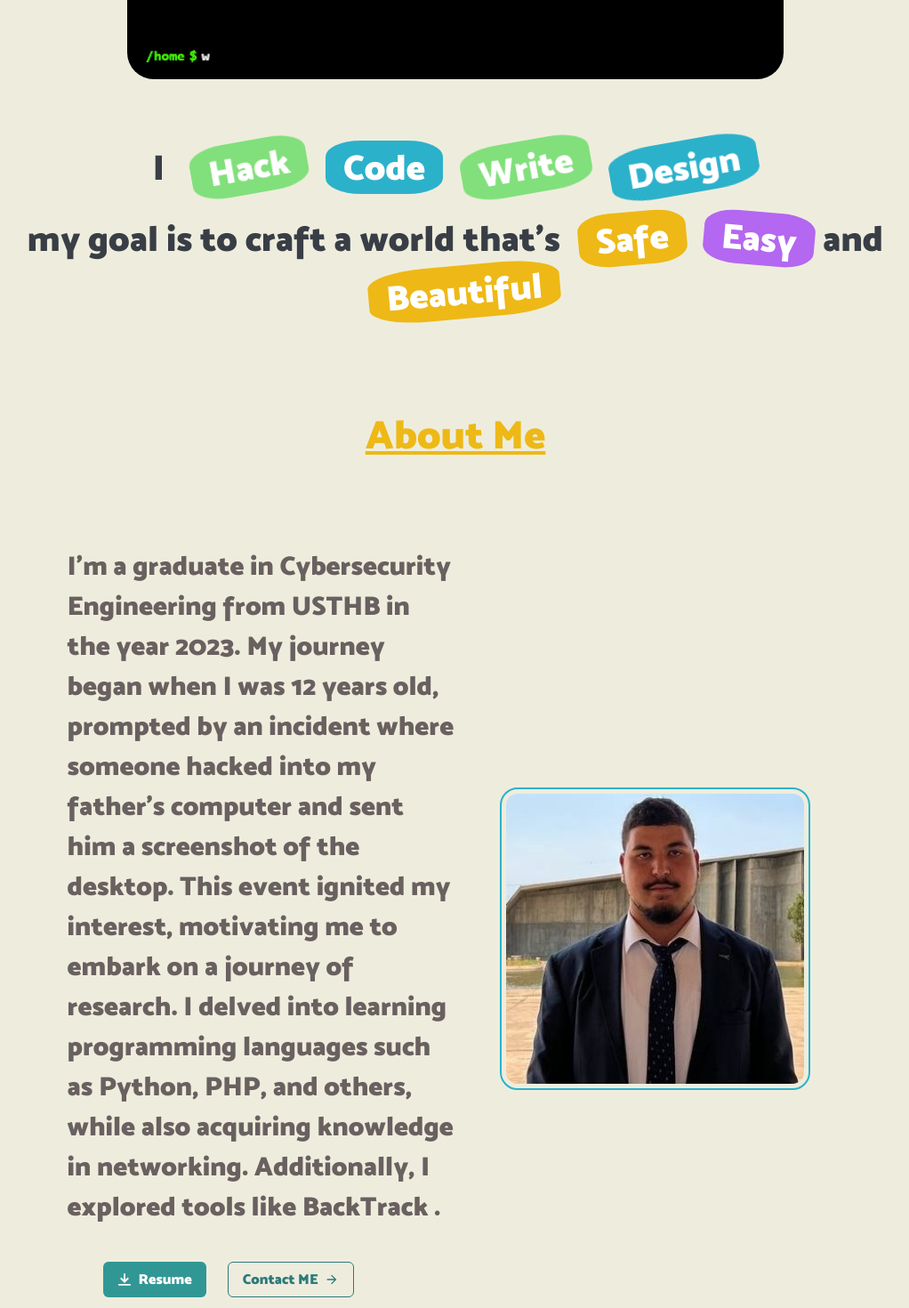
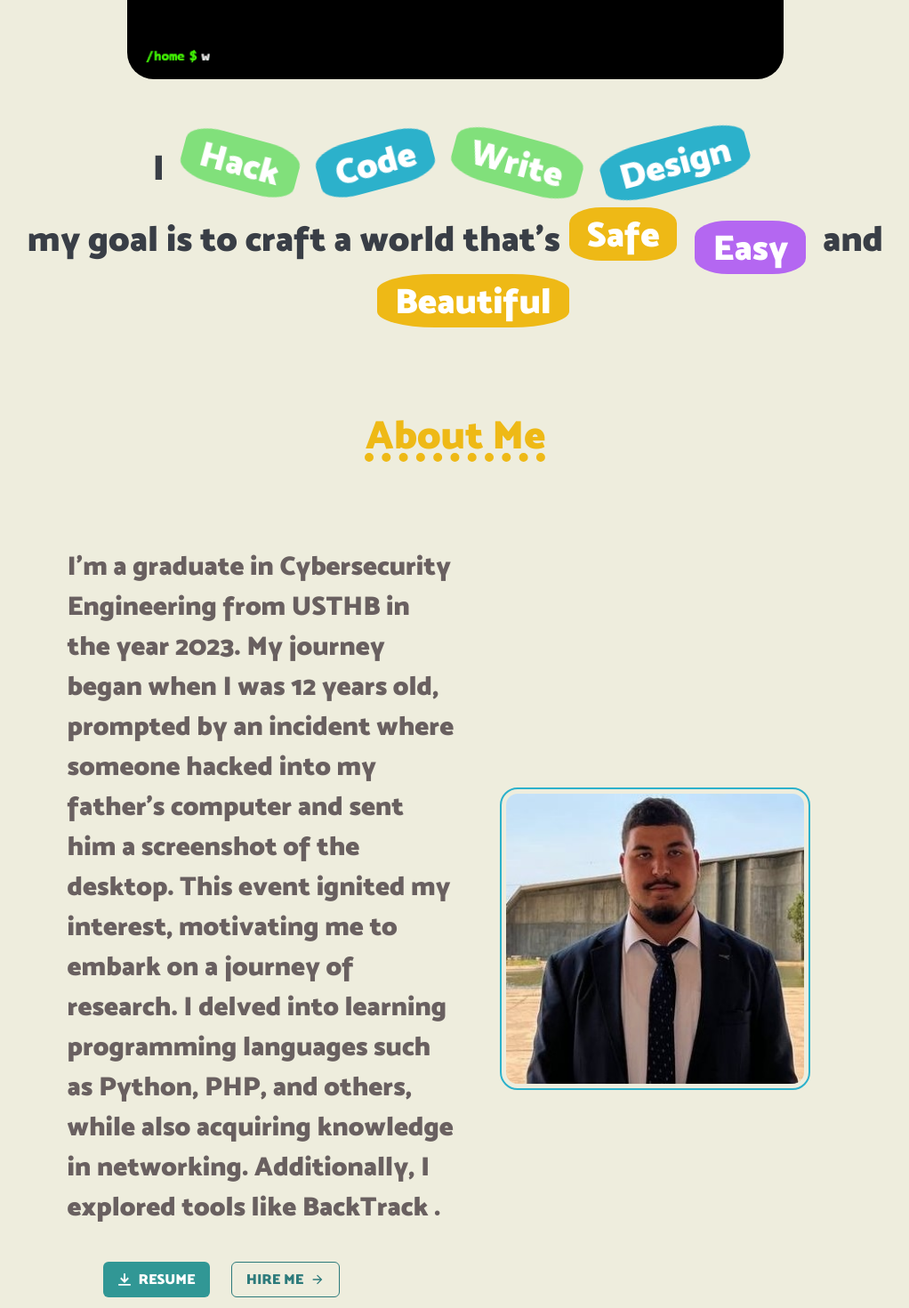
Before and after one commit to walidmenghour/my-portfolio, a React (Create React App) app: page / in a window 1280 px wide. Shown: the part 400-1870 px from the top of the page at 89% size, without its empty margins (128-1150 px from the left). Built offline with nearby package versions, Linux system fonts and the light colour scheme.

Commit message:
adding feauters

```diff
--- a/package.json
+++ b/package.json
@@ -11,6 +11,7 @@
     "@testing-library/jest-dom": "^5.17.0",
     "@testing-library/react": "^13.4.0",
     "@testing-library/user-event": "^13.5.0",
+    "axios": "^1.4.0",
     "framer-motion": "^10.16.1",
     "react": "^18.2.0",
     "react-dom": "^18.2.0",
@@ -21,8 +22,8 @@
   },
   "scripts": {
     "start": "react-scripts start",
-    "predeploy" : "npm run build",
-    "deploy" : "gh-pages -d build",
+    "predeploy": "npm run build",
+    "deploy": "gh-pages -d build",
     "build": "react-scripts build",
     "test": "react-scripts test",
     "eject": "react-scripts eject"
--- a/src/App.css
+++ b/src/App.css
@@ -18,9 +18,9 @@
   font-size: 45px;
   font-weight: bolder;
   color: #eeb916;
-  text-decoration: underline;
-  //border: #2cb1cb solid 4px;
-  //border-radius: 25px;
+  text-decoration: underline 10px dotted #eeb916;
+ /*border: #2cb1cb solid 4px;
+  border-radius: 25px;*/
 }
 
 
@@ -28,29 +28,27 @@
 
 /* For WebKit-based browsers */
 ::-webkit-scrollbar {
-  width: 8px; /* Width of the scrollbar track */
+  width: 2em; /* Width of the scrollbar track */
 }
 
 ::-webkit-scrollbar-track {
-  background: #f1f1f1; /* Color of the track */
+  background: #eeeddd; /* Color of the track */
 }
 
 ::-webkit-scrollbar-thumb {
-  background: #888; /* Color of the thumb */
-  border-radius: 4px; /* Rounded corners on the thumb */
+  background:linear-gradient(transparent,#eeb916) ;
+           /*#888; Color of the thumb */
+  border-radius: 6px;
 }
 
 ::-webkit-scrollbar-thumb:hover {
-  background: #555; /* Color of the thumb on hover */
-}
+  background:linear-gradient(transparent, #eeb916) ;
+  border-radius: 25px;
 
-/* For Firefox and other browsers */
-body {
-  scrollbar-width: thin; /* Width of the scrollbar track */
-  scrollbar-color: #f1f1f1 #888; /* Color of the thumb and track */
 }
 
 /* Style for the thumb on hover (if supported) */
 body::-webkit-scrollbar-thumb:hover {
-  background: #555;
+  background: #eeb916;
+  border-radius: 0px;
 }
--- a/src/pages/About.js
+++ b/src/pages/About.js
@@ -1,13 +1,15 @@
 import React from 'react'
-import {Button, Stack} from "@chakra-ui/react";
+import {Button, Stack, useToast} from "@chakra-ui/react";
 import "../App.css";
 import "../styles/About.css";
 import my_image from "../images/my_image.jpg";
-
 import { ArrowForwardIcon, DownloadIcon } from "@chakra-ui/icons";
 import SectionTitle from "../components/SectionTitle";
 
+import resume from "../../src/data/cv.pdf";
 export default function About() {
+    const toast = useToast();
+
     return (
         <div id="About" className="About">
             <SectionTitle title={"About Me"}/>
@@ -25,12 +27,16 @@ export default function About() {
                     </p>
                     <div className="buttons_about">
                         <Stack direction='row' spacing={6}>
-                            <Button leftIcon={<DownloadIcon />} colorScheme='teal' variant='solid'>
-                                Resume
+                            <a href={resume} target={"_blank"} download={"resume"}>
+                                <Button leftIcon={<DownloadIcon />} colorScheme='teal' variant='solid' downlond>
+                                    RESUME
+                                </Button>
+                            </a>
+                            <a href={"#Contact"}>
+                            <Button rightIcon={<ArrowForwardIcon />} colorScheme='teal' variant='outline'>
+                                HIRE ME
                             </Button>
-                            <Button rightIcon={<ArrowForwardIcon />} colorScheme='teal' variant='outline'>
-                                Contact ME
-                            </Button>
+                            </a>
 
                         </Stack>
                     </div>
--- a/src/pages/Contact.js
+++ b/src/pages/Contact.js
@@ -6,38 +6,54 @@ import {
     Input,
     Textarea,
     Button,
-    Stack,
+    Stack, useToast, Box, VStack, HStack,
 } from '@chakra-ui/react'
 
 function Contact() {
+    const toast = useToast();
+
     return (
-        <div id={"Contact"}>
+        <Box id={"Contact"} w={['full','md']} p={[8,15]} mt={[10,'10vh']} mx={"auto"} border={['none','3px']} borderColor={['','gray.300']} borderRadius={20}>
+
+            <VStack spacing={4} align={"flex-start"} w={"full"}>
+                <VStack spacing={1} align={["flex-start","center"]} w={"full"}>
+
                     <h1 className="header_title">
                         Contact Us
                     </h1>
-            <div className="left form_contact">
-                <form>
+                </VStack>
                 <FormControl isRequired>
                     <FormLabel>Subject</FormLabel>
-                        <Input placeholder="Subject" />
+                    <Input rounded={"none"} variant={"filled"} placeholder="Subject" />
                 </FormControl>
 
-                    <FormControl>
+                <FormControl isRequired>
                     <FormLabel>Email address</FormLabel>
-                        <Input type="email" placeholder={"example@domain.com"}/>
+                    <Input type="email" rounded={"none"} variant={"filled"} placeholder="email@domain.ext" />
+
                 </FormControl>
 
                 <FormControl isRequired>
                     <FormLabel>Message</FormLabel>
-                        <Textarea placeholder="Message" />
+                    <Textarea placeholder="Message" rounded={"none"} variant={"filled"} />
                 </FormControl>
 
-                    <Stack direction="row" spacing={4} padding="20px">
+                <HStack w={"full"} justify={"space-between"} padding="20px">
                     <Button
                         //isLoading
                         loadingText="Submitting"
                         colorScheme="green"
                         variant="solid"
+                        onClick={() =>
+                            toast({
+                                title: 'Message Sent',
+                                description: "We successfully sent your message.",
+                                status: 'success',
+                                position: 'bottom-left',
+                                duration: 9000,
+                                isClosable: true,
+                            })
+                        }
                     >
                         Submit
                     </Button>
@@ -49,10 +65,10 @@ function Contact() {
                     >
                         Reset
                     </Button>
-                    </Stack>
-                </form>
-            </div>
-        </div>
+                </HStack>
+
+            </VStack>
+        </Box>
 );
 }
 
--- a/src/pages/Education.js
+++ b/src/pages/Education.js
@@ -29,9 +29,9 @@ export default function Education() {
 
 function Educations() {
     const steps = [
-        { title: 'Master of Science in Cybersecurity', description: "A Master's in Cybersecurity is a specialized program designed to equip students with advanced knowledge and skills in protecting digital systems, networks, and data from cyber threats. This comprehensive degree covers a wide range of topics, including cryptography, network security, risk management, digital forensics, ethical hacking, and more." },
+        { title: 'Master of Science in Cybersecurity', description: "I graduate with a Master's in Cybersecurity from the University of Science and Technology Houari Boumediene in July 2023 ,A Master's in Cybersecurity is a specialized program designed to equip students with advanced knowledge and skills in protecting digital systems, networks, and data from cyber threats. This comprehensive degree covers a wide range of topics, including cryptography, network security, risk management, digital forensics, ethical hacking, and more." },
         { title: "Bachelor's degree in Computer Science", description: "A Bachelor's degree in Computer Science is a comprehensive program designed to provide students with a strong foundation in computer science principles, programming languages, algorithms, and problem-solving skills. The program covers a diverse set of topics, enabling students to understand the core concepts of computing and apply them to various fields."},
-        { title: 'Baccalauréat Scientifique', description: "Le Baccalauréat Scientifique est un diplôme d'études secondaires en Algeria qui met l'accent sur les matières scientifiques telles que les mathématiques, la physique, la chimie et les sciences de la vie. Il existe plusieurs spécialisations à l'intérieur du Baccalauréat Scientifique, chacune mettant l'accent sur une branche spécifique des sciences." },
+        { title: 'Scientific baccalaureate', description: "The Scientific Baccalaureate is a secondary school diploma in Algeria that emphasizes scientific subjects such as mathematics, physics, chemistry and life sciences. There are several specializations within the Scientific Baccalaureate, each emphasizing a specific branch of science." },
     ]
     const { activeStep } = useSteps({
         index: 1,
--- a/src/pages/Home.js
+++ b/src/pages/Home.js
@@ -9,14 +9,16 @@ export default function Home() {
         <motion.div id={"Home"} className="home-container" ref={constraintsRef}>
             <motion.div className="quote-container">
 
-                <motion.div  className="center-container" drag >
-                    <img src={gifImage} alt="Your GIF" drag  className="centered-image" />
+                <motion.div  className="center-container" drag whileHover={{ scale: 1.2 }}
+                             >
+                    <img src={gifImage} alt="Your GIF" className="centered-image" />
                 </motion.div >
 
                 <h1 className="quote quote_text">
-                    I  <motion.div className="quote_style style_quote_1" drag dragConstraints={constraintsRef} whileTap={{ scale: 2 }}
-                                   initial={{ scale: 0.5 }}
-                                   animate={{ rotate: 350, scale: 1 }}
+                    I  <motion.div className="quote_style style_quote_1" drag dragConstraints={constraintsRef}
+                                   whileHover={{ scale: 2 }}
+                                   style={{ rotate:120 ,x: -10,y:-5 }}
+                                   animate={{ rotate: 15, scale: 1 }}
                                    transition={{
                                        type: "spring",
                                        stiffness: 260,
@@ -25,9 +27,10 @@ export default function Home() {
                 >
                     <span className="highlight">Hack</span></motion.div>
 
-                    <motion.div className="quote_style style_quote_2" drag dragConstraints={constraintsRef} whileTap={{ scale: 2 }}
-                                initial={{ scale: 0.5 }}
-                                animate={{ rotate: 360, scale:1 }}
+                    <motion.div className="quote_style style_quote_2" drag dragConstraints={constraintsRef}
+                                whileHover={{ scale: 2 }}
+                                style={{ x: -10,y:-5 }}
+                                animate={{ rotate: -15, scale:1 }}
                                 transition={{
                                     type: "spring",
                                     stiffness: 260,
@@ -37,9 +40,10 @@ export default function Home() {
 
                         <span className="highlight"> Code</span>                        </motion.div>
 
-                    <motion.div className="quote_style style_quote_1" drag dragConstraints={constraintsRef} whileTap={{ scale: 2 }}
-                                initial={{ scale: 0.5 }}
-                                animate={{ rotate: 350, scale: 1 }}
+                    <motion.div className="quote_style style_quote_1" drag dragConstraints={constraintsRef}
+                                whileHover={{ scale: 2 }}
+                                style={{ x: -10,y:-5 }}
+                                animate={{ rotate: 15, scale: 1 }}
                                 transition={{
                                     type: "spring",
                                     stiffness: 260,
@@ -52,32 +56,41 @@ export default function Home() {
                     </motion.div>
 
                     <motion.div className="quote_style style_quote_2" drag dragConstraints={constraintsRef} whileTap={{ scale: 2 }}
-                                initial={{ scale: 0.5 }}
-                                animate={{ rotate: 350, scale: 1 }}
+                                animate={{ rotate: -15, scale: 1 }}
                                 transition={{
                                     type: "spring",
                                     stiffness: 260,
                                     damping: 8
                                 }}
+                                whileHover={{ scale: 2 }}
+                                style={{ x: -10,y:-5 }}
                     >
                         <span className="highlight"> Design</span>
                     </motion.div>
                 </h1>
                 <p className="goal quote_text">
                     my goal is to craft a world that's
-                    <motion.div className="quote_style style_quote_4" whileTap={{ scale: 2 }} >
+                    <motion.div className="quote_style style_quote_4"
+                                whileHover={{ scale: 2 }}
+                                whileTap={{ scale: 0.8 }}
+                                style={{ x: -10,y:-5 }} >
 
                         <span className="highlight_2" whileTap={{ scale: 2 }} > Safe</span>
                     </motion.div>
-                    <motion.div className="quote_style style_quote_3" whileTap={{ scale: 2 }}>
+                    <motion.div className="quote_style style_quote_3"
+                                whileHover={{ scale: 2 }}
+                                whileTap={{ scale: 0.8 }}
+                                style={{ x: -10,y:10 }}
+                    >
 
                         <span className="highlight_2" > Easy</span>
                     </motion.div>       and
-                    <motion.circle
-                        initial={{ pathLength: 0 }}
-                        animate={{ pathLength: 1 }}
-                    />
-                    <motion.div className="quote_style style_quote_4"  whileTap={{ scale: 2 }}>
+
+                    <motion.div className="quote_style style_quote_4"
+                                whileHover={{ scale: 2 }}
+                                whileTap={{ scale: 0.8 }}
+                                style={{ x: 10,y:10 }}
+                    >
 
                         <span className="highlight_2"> Beautiful</span>
                     </motion.div>
```
Also changed, not shown: src/App.js (+9 -4 lines), src/pages/Projects.js (+5 -5 lines), src/pages/Skills.js (+4 -4 lines), 2 other files (tests, documents, lock files or other folders). Lines whose indentation alone changed are shown as unchanged.
